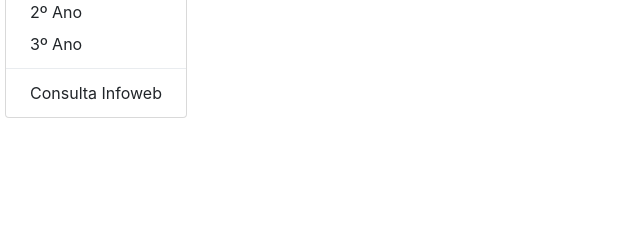
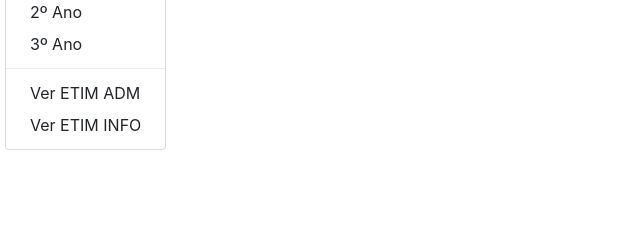
Before and after one commit to diego-bortolucci27/tcc, a PHP site: page /consulta1Info.php in a window 1280 px wide, after a click on "Série". Shown: the part 177-417 px from the top of the page, without its empty margins (0-640 px from the left). Run offline with PHP 8.4, Linux system fonts and the light colour scheme; data comes from the database, SQL or seed files in the repository.

Commit message:
Inserido links no Dropdown

```diff
--- a/consulta1Info.php
+++ b/consulta1Info.php
@@ -32,8 +32,9 @@
             <a class="dropdown-item" href="consulta2Info.php">2º Ano</a>
             <a class="dropdown-item" href="consulta3Info.php">3º Ano</a>
         <div class="dropdown-divider"></div>
-            <a class="dropdown-item" href="consultaInfo.php">Consulta Infoweb</a>
-    </div>
+            <a class="dropdown-item" href="consultaAdm.php">Ver ETIM ADM</a>
+            <a class="dropdown-item" href="consultaInfo.php">Ver ETIM INFO</a>
+        </div>
     </div>
     <div class="table-responsive">
         <table class="table">
```
